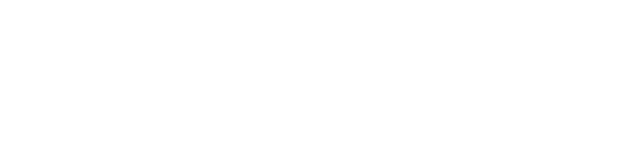
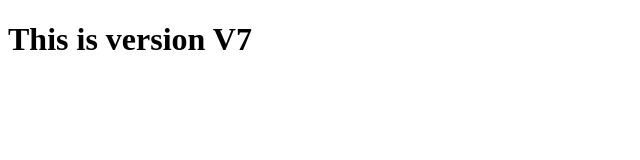
Before and after one commit to vipin0038/demo-repo, a plain HTML site: page index.html in a window 1280 px wide. Shown: the whole page, without its empty margins (0-640 px from the left). Drawn offline with Linux system fonts and the light colour scheme.

Commit message:
this is version V7

```diff
--- a/index.html
+++ b/index.html
@@ -6,6 +6,6 @@
     <title>Document</title>
 </head>
 <body>
-
+    <h1>This is version V7</h1>
 </body>
 </html>
```
